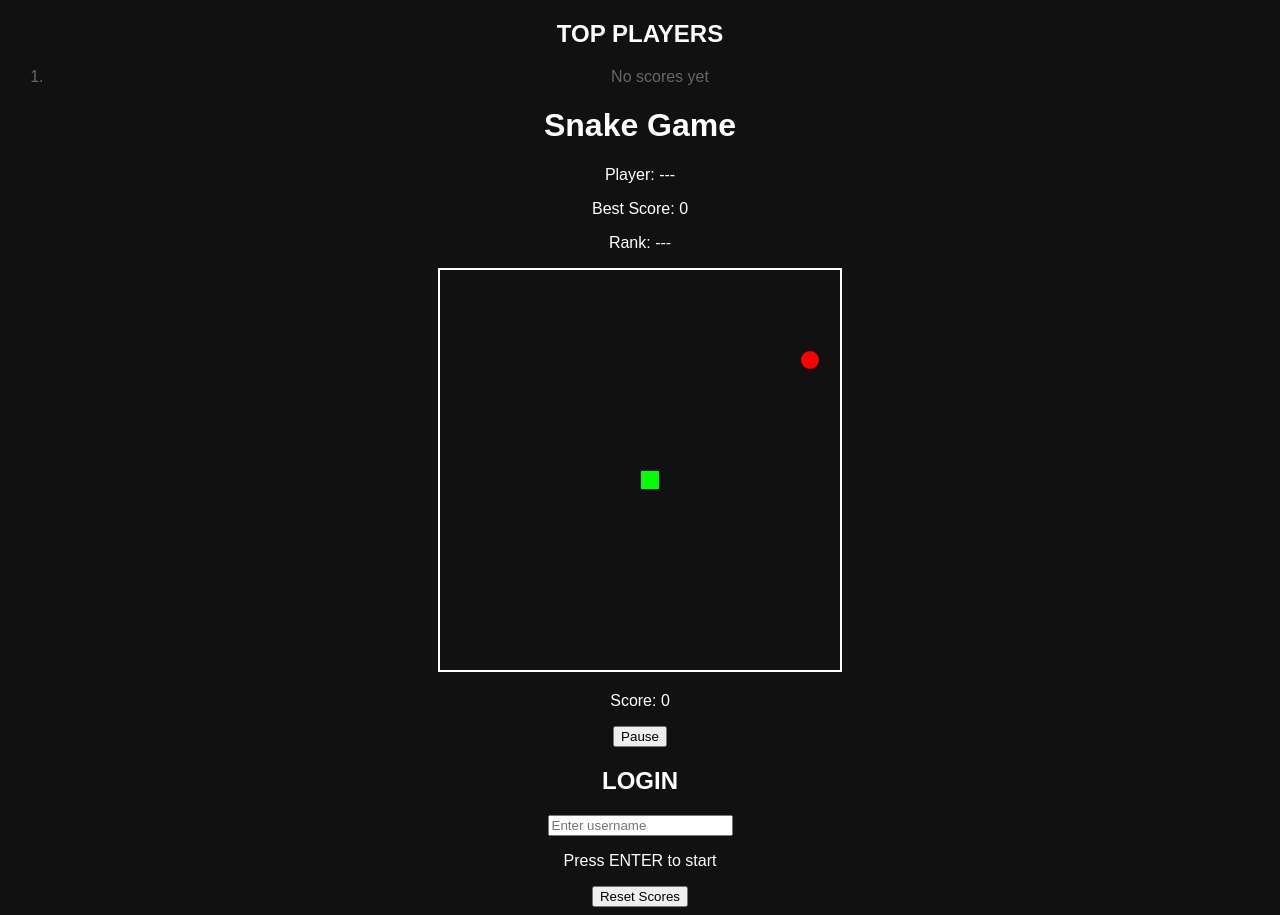
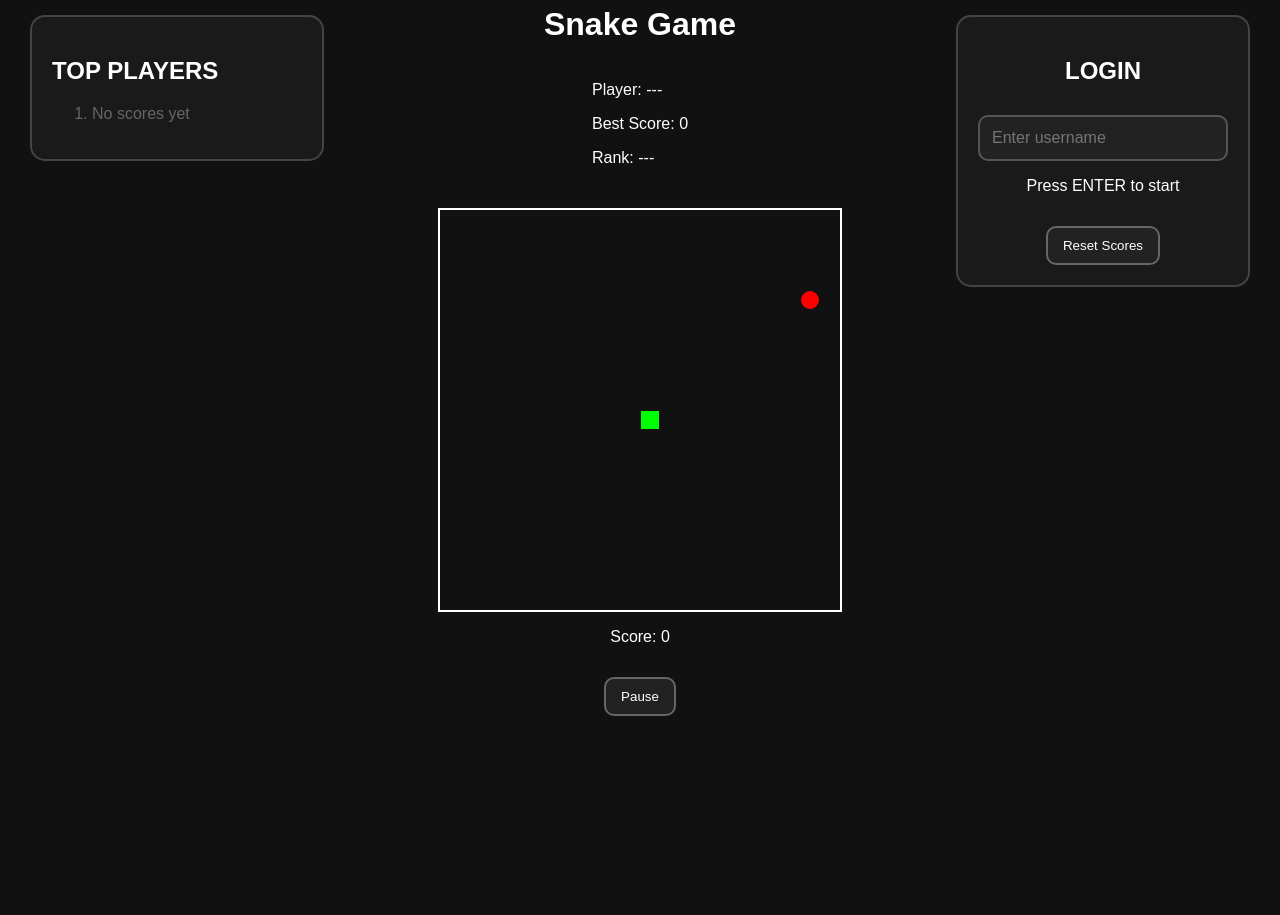
Before and after one commit to Matt1-1/snake-minigame, a plain HTML site: page index.html in a window 1280 px wide. After the commit the page ends 800 px from the top, so only its background shows below. Drawn offline with Linux system fonts and the light colour scheme.

Commit message:
Refactor CSS for layout and styling improvements

```diff
--- a/style.css
+++ b/style.css
@@ -1,11 +1,100 @@
 body {
-  text-align: center;
-  font-family: Arial, sans-serif;
+  margin: 0;
   background: #111;
   color: white;
+  font-family: Arial, sans-serif;
+}
+
+.container {
+  display: flex;
+  justify-content: space-between;
+  align-items: flex-start;
+
+  width: 100%;
+  min-height: 100vh;
+
+  padding: 15px 30px;
+  box-sizing: border-box;
+}
+
+/* LEFT */
+.leaderboard {
+  width: 250px;
+
+  background: #1a1a1a;
+  border: 2px solid #444;
+
+  padding: 20px;
+  border-radius: 15px;
+
+  text-align: left;
+}
+
+/* CENTER */
+.game-section {
+  flex: 1;
+
+  display: flex;
+  flex-direction: column;
+  align-items: center;
+
+  margin-top: -30px;
+}
+
+/* RIGHT */
+.login-section {
+  width: 250px;
+
+  background: #1a1a1a;
+  border: 2px solid #444;
+
+  padding: 20px;
+  border-radius: 15px;
+
+  text-align: center;
 }
 
 canvas {
   background: black;
   border: 2px solid white;
+
+  margin-top: 15px;
 }
+
+.player-stats {
+  margin-bottom: 10px;
+}
+
+#usernameInput {
+  width: 100%;
+  padding: 12px;
+
+  margin-top: 10px;
+
+  background: #222;
+  color: white;
+
+  border: 2px solid #555;
+  border-radius: 10px;
+
+  font-size: 16px;
+  box-sizing: border-box;
+}
+
+button {
+  margin-top: 15px;
+
+  padding: 10px 15px;
+
+  background: #222;
+  color: white;
+
+  border: 2px solid #666;
+  border-radius: 10px;
+
+  cursor: pointer;
+}
+
+button:hover {
+  background: #333;
+}
```
